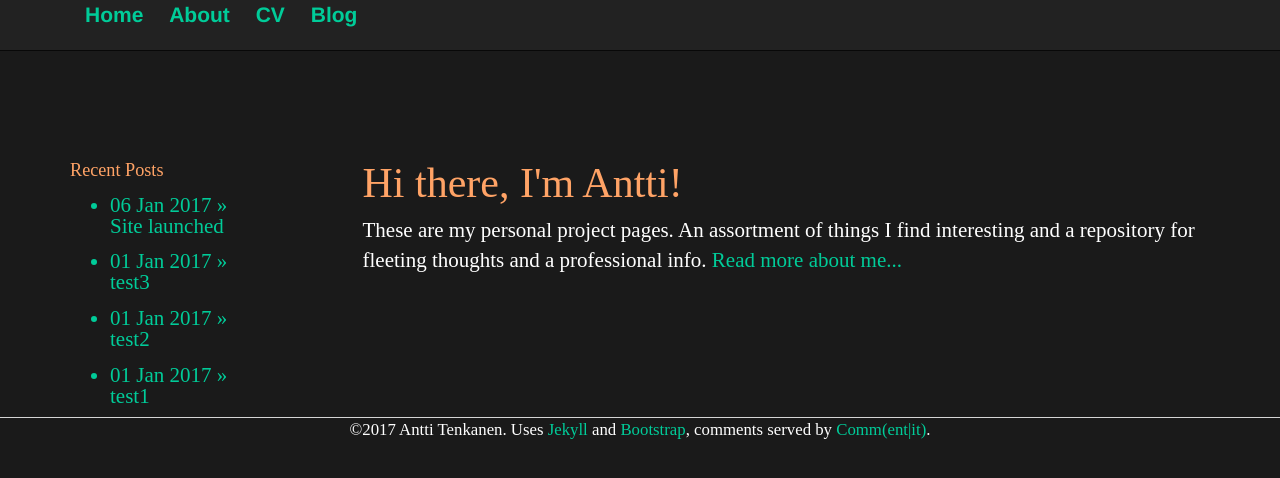
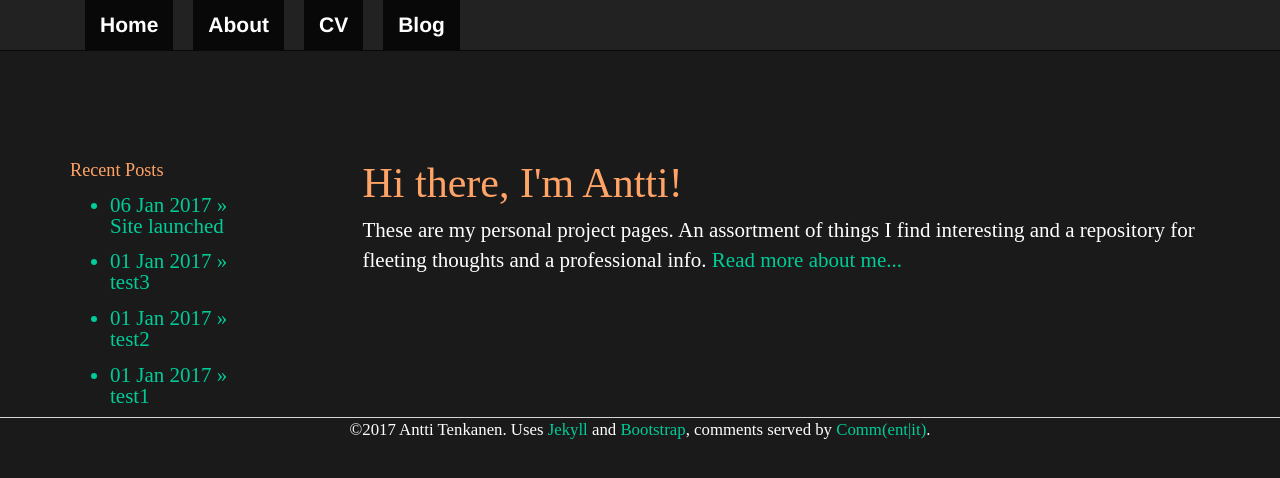
Before and after one commit to plantecophys/plantecophys, a Jekyll site: the page built from index.html, in a window 1280 px wide. Shown: the top 478 px of the page. Built offline with Jekyll 4.4.1, drawn with Linux system fonts in a browser that asks for light colours; the list of posts is cut into pages by our own code.

Commit message:
Update header.html

```diff
--- a/_includes/header.html
+++ b/_includes/header.html
@@ -11,12 +11,10 @@
         </div>
         <div id="navbar" class="collapse navbar-collapse">
           <ul class="nav navbar-nav">
-                <div class="active">
             <li class="active"><a href="{{ site.baseurl }}/">Home</a></li>
             <li class="active"><a href="{{ site.baseurl }}/about">About</a></li>
             <li class="active"><a href="{{ site.baseurl }}/cv">CV</a></li>
             <li class="active"><a href="{{ site.baseurl }}/blog">Blog</a></li>
-                </div>
           </ul>
         </div><!--/.nav-collapse -->
       </div>
```
